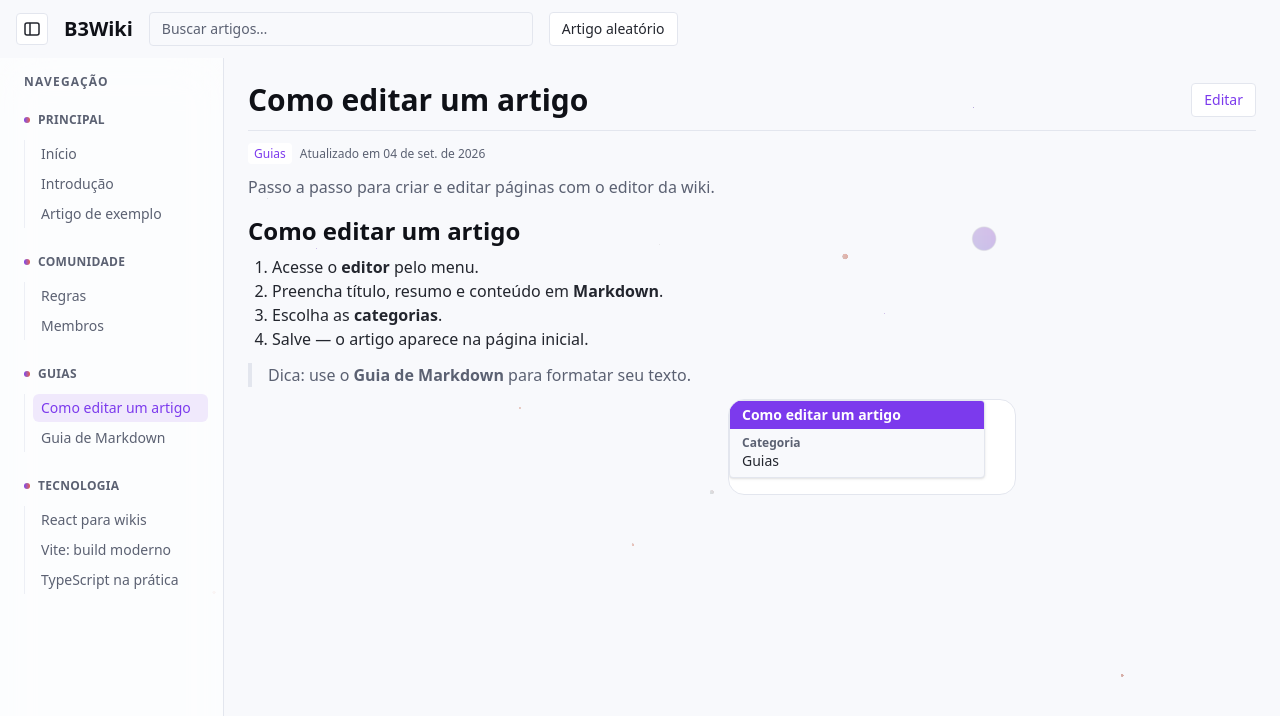
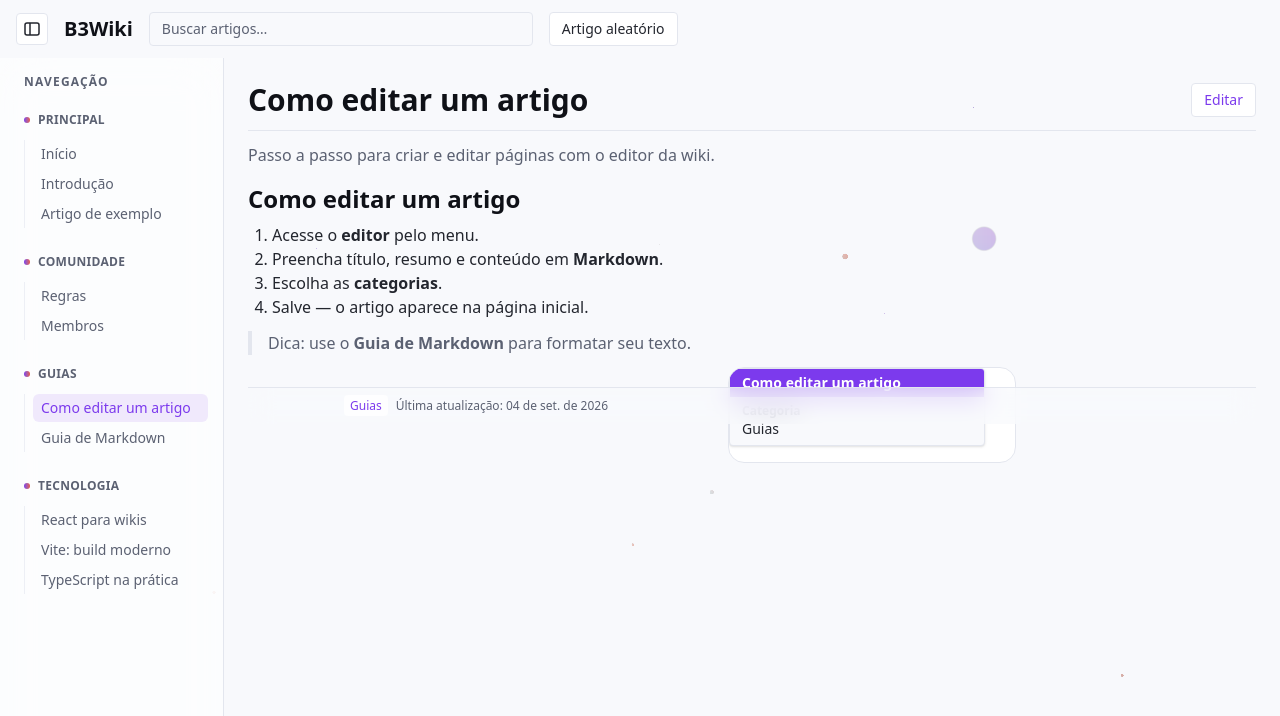
Before and after one commit to DanielFigues/B3Wiki, a React (Vite) app: page /wiki/como-editar in a window 1280 px wide. Shown: the top 716 px of the page. Built offline with nearby package versions, Linux system fonts and the light colour scheme.

Commit message:
style: última atualização sai da div do título e vai para barra sticky no rodapé

```diff
--- a/src/pages/ArticleView.tsx
+++ b/src/pages/ArticleView.tsx
@@ -46,17 +46,6 @@ function ArticleView() {
         {editar}
       </div>
 
-      <div className="mt-3 flex flex-wrap items-center gap-3">
-        <p className="text-sm text-ink-muted">
-          {article.categories[0] && (
-            <span className="rounded bg-surface px-1.5 py-0.5 text-xs text-accent">
-              {article.categories[0]}
-            </span>
-          )}
-          {article.updatedAt && <span className="ml-2 text-xs">Atualizado em {formatDate(article.updatedAt)}</span>}
-        </p>
-      </div>
-
       {article.summary && <p className="mt-3 max-w-3xl text-ink-muted">{article.summary}</p>}
 
       <div className="mt-4 max-w-3xl">
@@ -71,6 +60,13 @@ function ArticleView() {
           </div>
         )}
       </div>
+
+      <footer className="sticky bottom-0 z-10 mt-8 border-t border-line bg-paper/70 py-2.5 text-center text-xs text-ink-muted backdrop-blur-md">
+        {article.categories[0] && (
+          <span className="rounded bg-surface/70 px-1.5 py-0.5 text-accent">{article.categories[0]}</span>
+        )}
+        <span className="ml-2">Última atualização: {formatDate(article.updatedAt)}</span>
+      </footer>
     </article>
   )
 }
```
